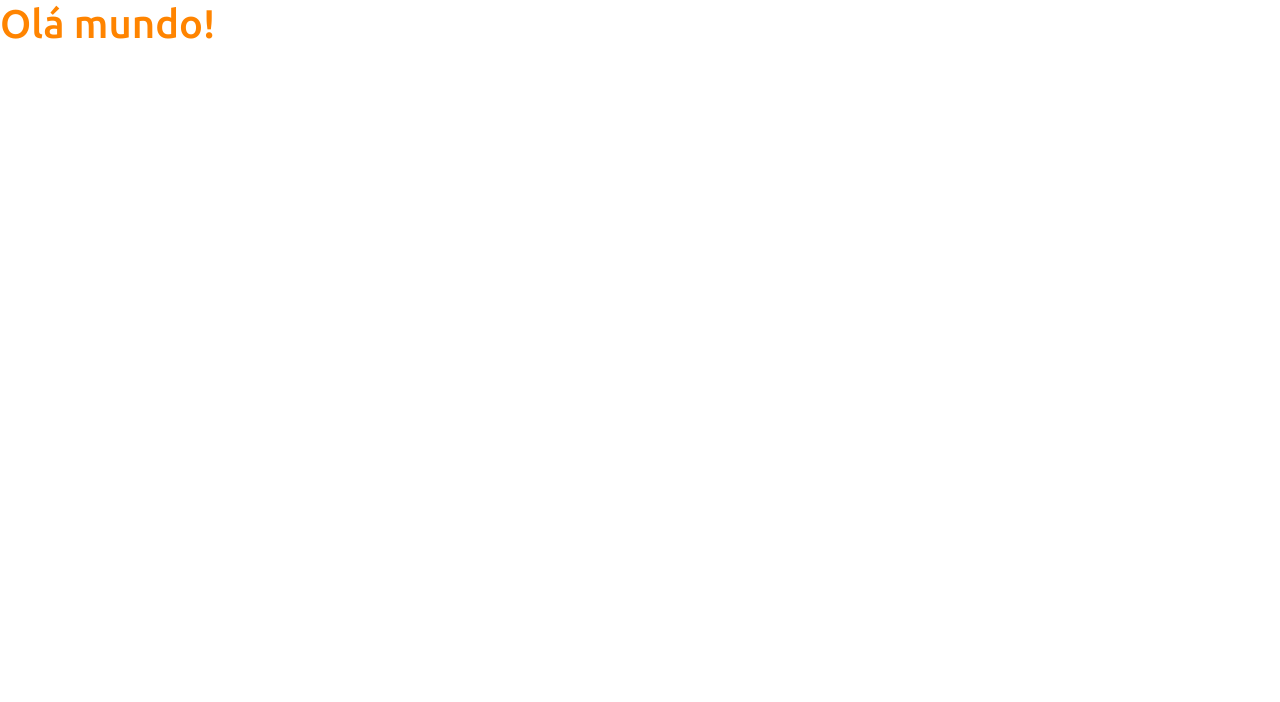
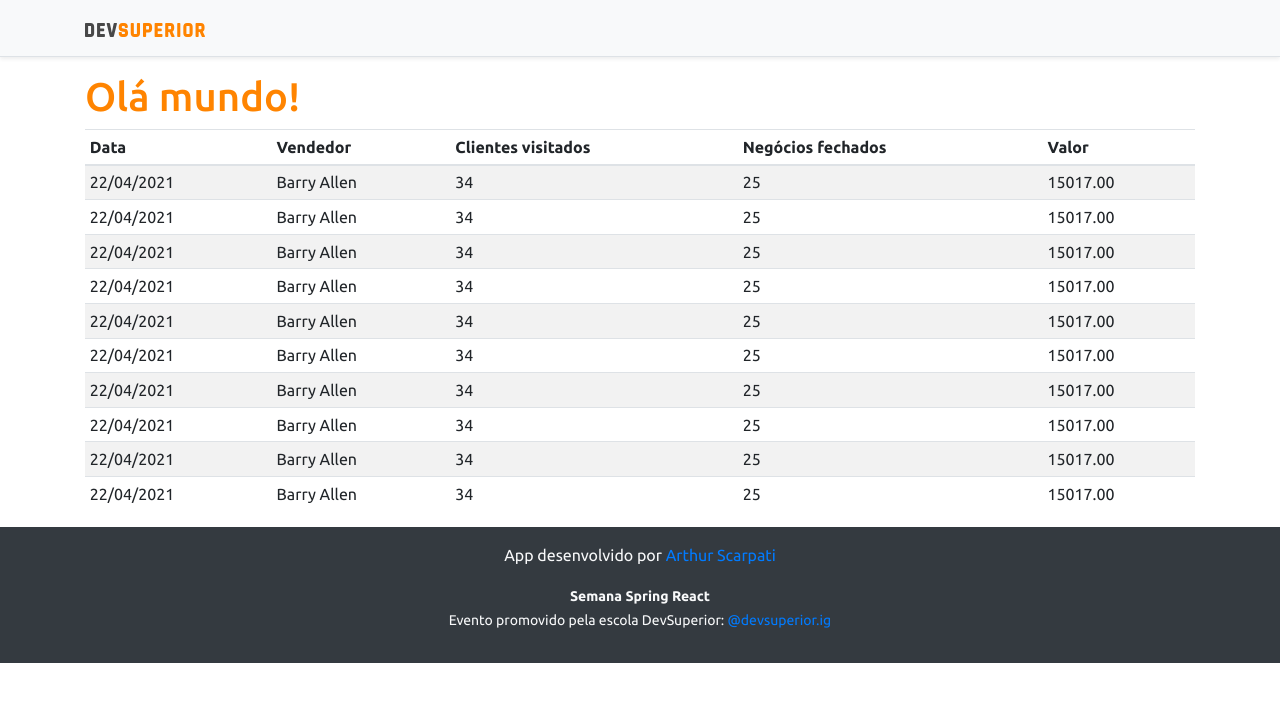
Before and after one commit to arthurs159/projeto-sds3, a React (Create React App) app in the folder frontend/: page / in a window 1280 px wide. Shown: the top 702 px of the page. Built offline with nearby package versions, Linux system fonts and the light colour scheme.

Commit message:
Basic static components

```diff
--- a/frontend/src/App.tsx
+++ b/frontend/src/App.tsx
@@ -1,10 +1,19 @@
+import DataTable from "components/DataTable";
+import Footer from "components/Footer";
+import NavBar from "components/NavBar";
 
 function App() {
   return (
-    <div>
-      <h1 className="text-primary">Olá mundo!</h1>
-    </div>
+    <>
+      <NavBar />
+      <div className="container">
+        <h1 className="text-primary">Olá mundo!</h1>
+
+        <DataTable />
+      </div>
+      <Footer />
+    </>
   );
 }
 
-export default App;
+        export default App;
--- /dev/null
+++ b/frontend/src/components/DataTable/index.tsx
@@ -0,0 +1,84 @@
+const DataTable = () => {
+    return (
+        <div className="table-responsive">
+            <table className="table table-striped table-sm">
+                <thead>
+                    <tr>
+                        <th>Data</th>
+                        <th>Vendedor</th>
+                        <th>Clientes visitados</th>
+                        <th>Negócios fechados</th>
+                        <th>Valor</th>
+                    </tr>
+                </thead>
+                <tbody>
+                    <tr>
+                        <td>22/04/2021</td>
+                        <td>Barry Allen</td>
+                        <td>34</td>
+                        <td>25</td>
+                        <td>15017.00</td>
+                    </tr>
+                    <tr>
+                        <td>22/04/2021</td>
+                        <td>Barry Allen</td>
+                        <td>34</td>
+                        <td>25</td>
+                        <td>15017.00</td>
+                    </tr><tr>
+                        <td>22/04/2021</td>
+                        <td>Barry Allen</td>
+                        <td>34</td>
+                        <td>25</td>
+                        <td>15017.00</td>
+                    </tr><tr>
+                        <td>22/04/2021</td>
+                        <td>Barry Allen</td>
+                        <td>34</td>
+                        <td>25</td>
+                        <td>15017.00</td>
+                    </tr><tr>
+                        <td>22/04/2021</td>
+                        <td>Barry Allen</td>
+                        <td>34</td>
+                        <td>25</td>
+                        <td>15017.00</td>
+                    </tr><tr>
+                        <td>22/04/2021</td>
+                        <td>Barry Allen</td>
+                        <td>34</td>
+                        <td>25</td>
+                        <td>15017.00</td>
+                    </tr><tr>
+                        <td>22/04/2021</td>
+                        <td>Barry Allen</td>
+                        <td>34</td>
+                        <td>25</td>
+                        <td>15017.00</td>
+                    </tr><tr>
+                        <td>22/04/2021</td>
+                        <td>Barry Allen</td>
+                        <td>34</td>
+                        <td>25</td>
+                        <td>15017.00</td>
+                    </tr><tr>
+                        <td>22/04/2021</td>
+                        <td>Barry Allen</td>
+                        <td>34</td>
+                        <td>25</td>
+                        <td>15017.00</td>
+                    </tr><tr>
+                        <td>22/04/2021</td>
+                        <td>Barry Allen</td>
+                        <td>34</td>
+                        <td>25</td>
+                        <td>15017.00</td>
+                    </tr>
+                </tbody>
+            </table>
+        </div>
+
+    );
+}
+
+export default DataTable;
--- /dev/null
+++ b/frontend/src/components/Footer/index.tsx
@@ -0,0 +1,13 @@
+const Footer = () => {
+    return (
+        <div><footer className="footer mt-auto py-3 bg-dark">
+            <div className="container">
+                <p className="text-light">App desenvolvido por <a href="https://github.com/arthurs159" target="_blank" rel="noreferrer">Arthur Scarpati</a></p>
+                <p className="text-light"><small><strong>Semana Spring React</strong><br />
+            Evento promovido pela escola DevSuperior: <a href="https://instagram.com/devsuperior.ig" target="_blank" rel="noreferrer">@devsuperior.ig</a></small></p>
+            </div>
+        </footer></div>
+    );
+}
+
+export default Footer;
--- /dev/null
+++ b/frontend/src/components/NavBar/index.tsx
@@ -0,0 +1,15 @@
+import ImgDsDark from 'assets/img/ds-dark.svg';
+
+const NavBar = () => {
+    return (
+        <div className="d-flex flex-column flex-md-row align-items-center p-3 px-md-4 mb-3 bg-light border-bottom shadow-sm">
+            <div className="container">
+                <nav className="my-2 my-md-0 mr-md-3">
+                    <img src={ImgDsDark} alt="DevSuperior" width="120" />
+                </nav>
+            </div>
+        </div>
+    );
+}
+
+export default NavBar;
```
Also changed, not shown: frontend/src/assets/img/ds-dark.svg (added).
